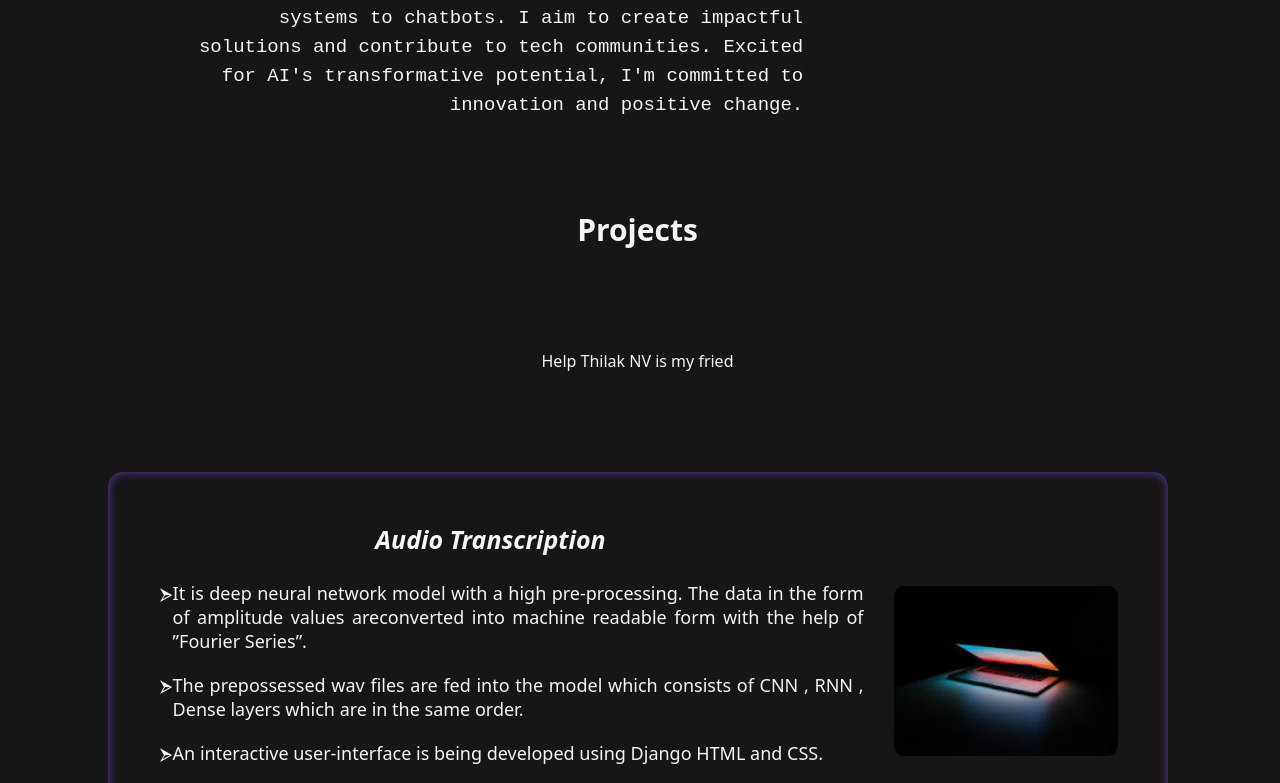
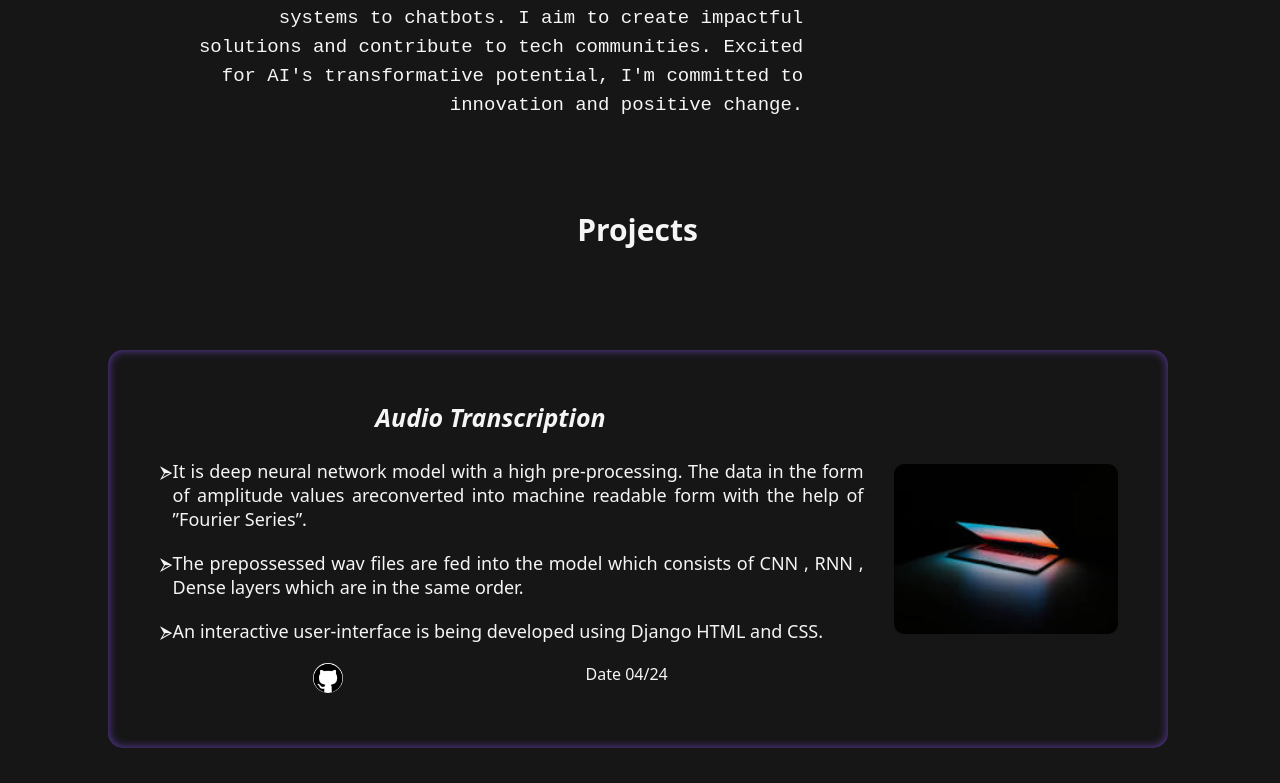
Before and after one commit to kumble-amith/my-portfolio, a React (Vite) app: page / in a window 1280 px wide. Shown: the part 629-1412 px from the top of the page. Built offline with nearby package versions, Linux system fonts and the light colour scheme; a web font is replaced by a local one.

Commit message:
Deleted name

```diff
--- a/src/styles/pages/SetProjects.tsx
+++ b/src/styles/pages/SetProjects.tsx
@@ -13,7 +13,6 @@ function SetProjects({ project }: Props) {
 
   return (
     <>
-      Help Thilak NV is my fried
       <div className="each-project">
         <div className="content">
           <p className="project-title">{name}</p>
```
